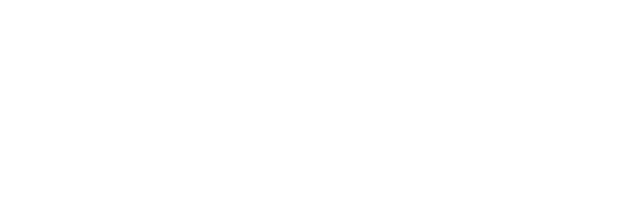
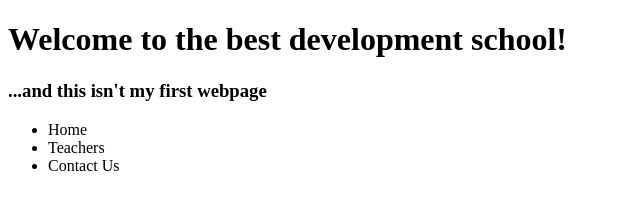
Before and after one commit to Dorfmans/DevariaWebSite, a plain HTML site: page index.html in a window 1280 px wide. Shown: the whole page, without its empty margins (0-640 px from the left). Drawn offline with Linux system fonts and the light colour scheme.

Commit message:
Header done!

```diff
--- a/index.html
+++ b/index.html
@@ -7,6 +7,17 @@
         <title>Hello World!</title>
     </head>
     <body>
+        <header>
+            <h1>Welcome to the best development school!</h1>
+            <h3>...and this isn't my first webpage</h3>
+            <nav>
+                <ul>
+                    <li>Home</li>
+                    <li>Teachers</li>
+                    <li>Contact Us</li>
+                </ul>
+            </nav>
+        </header>
 
     </body>
 </html>
```
Lines whose indentation alone changed are shown as unchanged.
